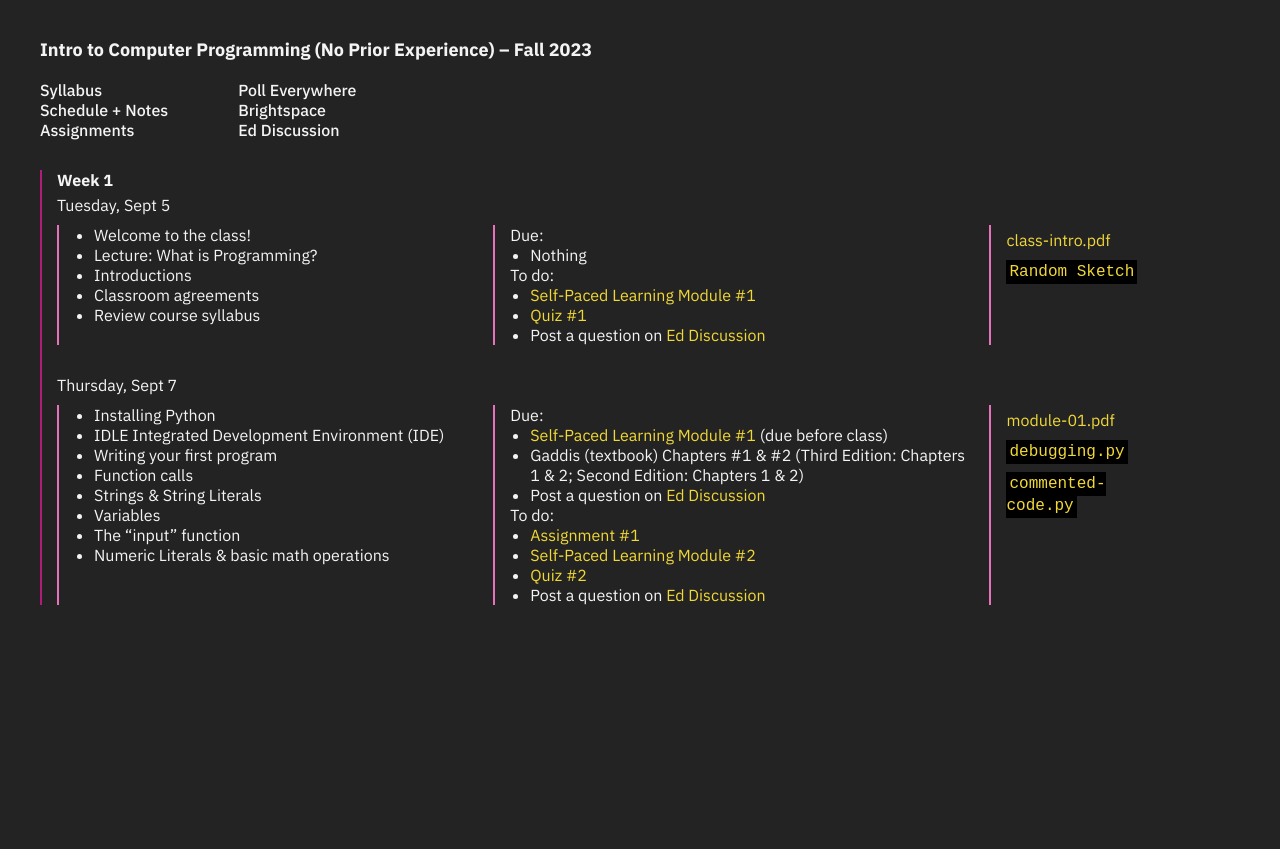
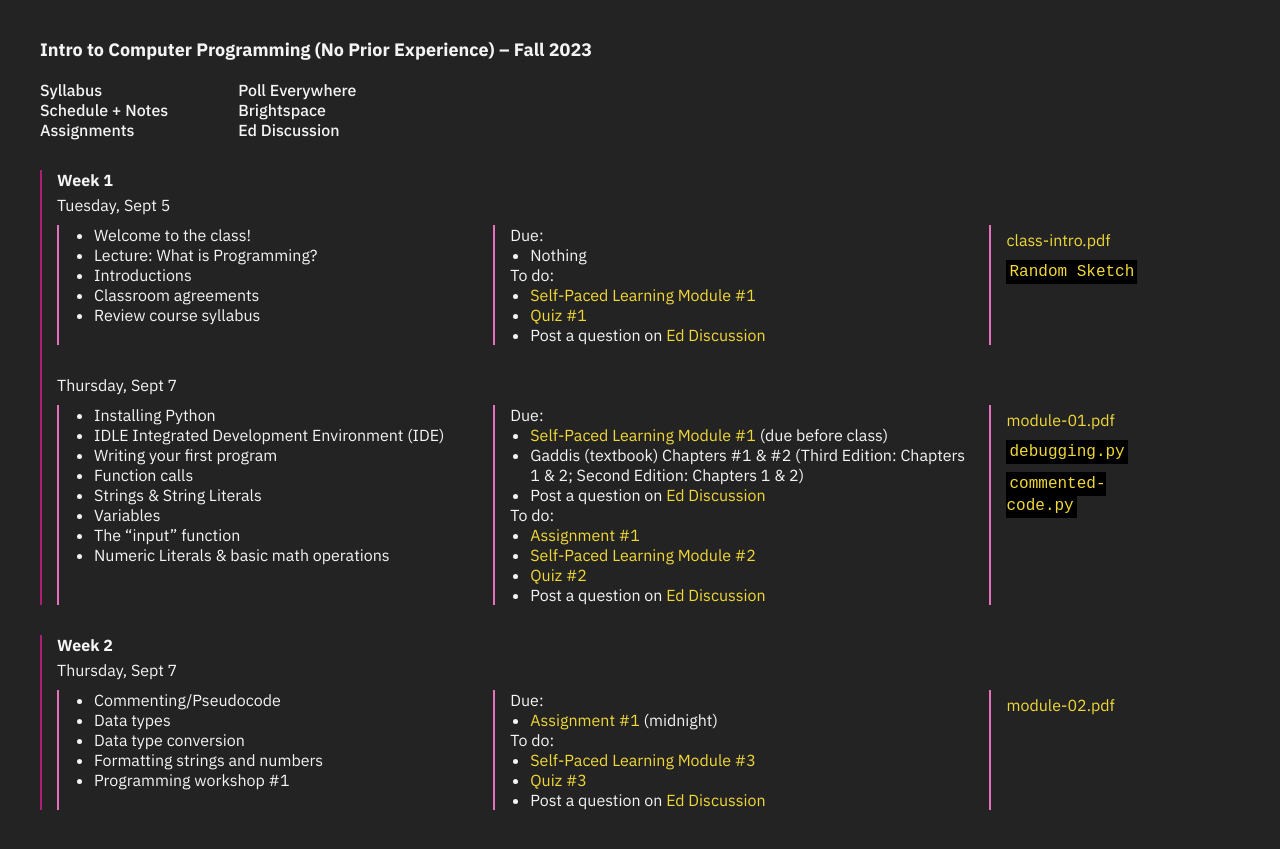
Before and after one commit to emilydidthis/CSCI-UA.002-Fall23, a Jekyll site: the page built from schedule.md, in a window 1280 px wide. Shown: the top 849 px of the page. Built offline with Jekyll 4.4.1, drawn with Linux system fonts in a browser that asks for light colours.

Commit message:
updating schedule

```diff
--- a/schedule.md
+++ b/schedule.md
@@ -78,3 +78,40 @@ To do:
 
 </div>
 </div>
+
+<!-- ------------------------------------------------ -->
+## Week 2
+
+Thursday, Sept 7
+<div class="week" markdown="1">
+<div class="week-column topics" markdown="1">
+
+### Topics
+- Commenting/Pseudocode
+- Data types
+- Data type conversion
+<!-- - Errors and error types - Using the IDLE debugger -->
+- Formatting strings and numbers
+- Programming workshop #1
+</div>
+<div class="week-column assigned" markdown="1">
+
+### Assigned
+Due:
+- [Assignment #1 ]({{ site.url }}{{ site.baseurl }}/assignments/01.html)(midnight)
+
+To do:
+
+- [Self-Paced Learning Module #3](https://cs.nyu.edu/elearning/CSCI_UA_0002/module03.php)
+- [Quiz #3](https://brightspace.nyu.edu/)
+- Post a question on [Ed Discussion](https://edstem.org/us/courses/41979/discussion/)
+
+
+</div>
+<div class="week-column materials" markdown="1">
+
+### Materials
+<a href="{{ site.url }}{{ site.baseurl }}/assets/slides/module-02.pdf">module-02.pdf</a>
+
+</div>
+</div>
```
Also changed, not shown: _data/class-dates.csv (added, +31 -0 lines), _data/schedule.yaml (added, +30 -0 lines), schedule-update.markdown (added, +64 -0 lines).
